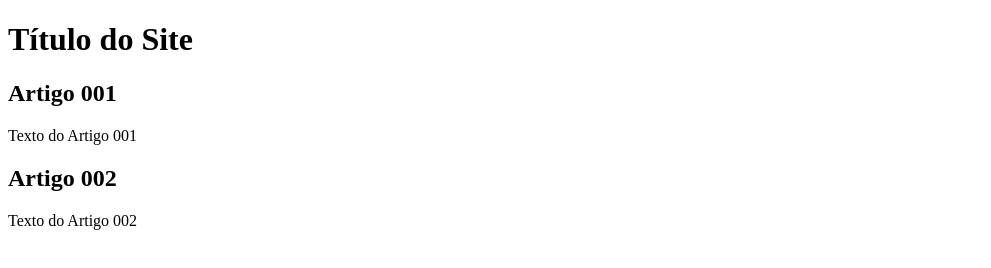
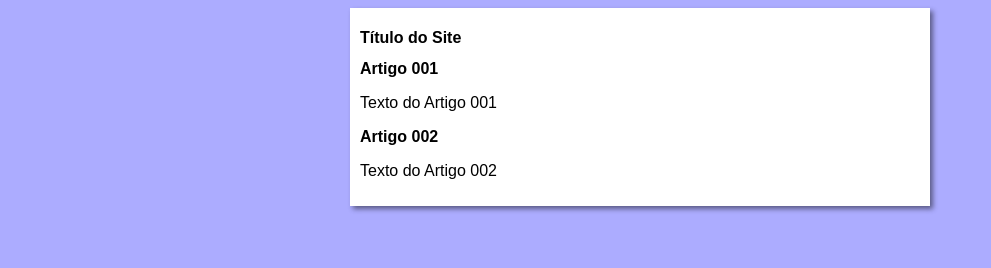
Before and after one commit to maiconwa/Site-Project, a plain HTML site: page index.html in a window 1280 px wide. Shown: the whole page, without its empty margins (0-991 px from the left). Drawn offline with Linux system fonts and the light colour scheme.

Commit message:
Update index.html

```diff
--- a/index.html
+++ b/index.html
@@ -4,7 +4,7 @@
     <meta charset="UTF-8">
     <meta name="viewport" content="width=device-width, initial-scale=1.0">
     <title>Curso em Vídeo</title>
-    <Link rel="stylessheet" href="estilos/style.css">
+    <link rel="stylesheet" href="estilos/style.css">
 </head>
 <body>
     <main>
```
